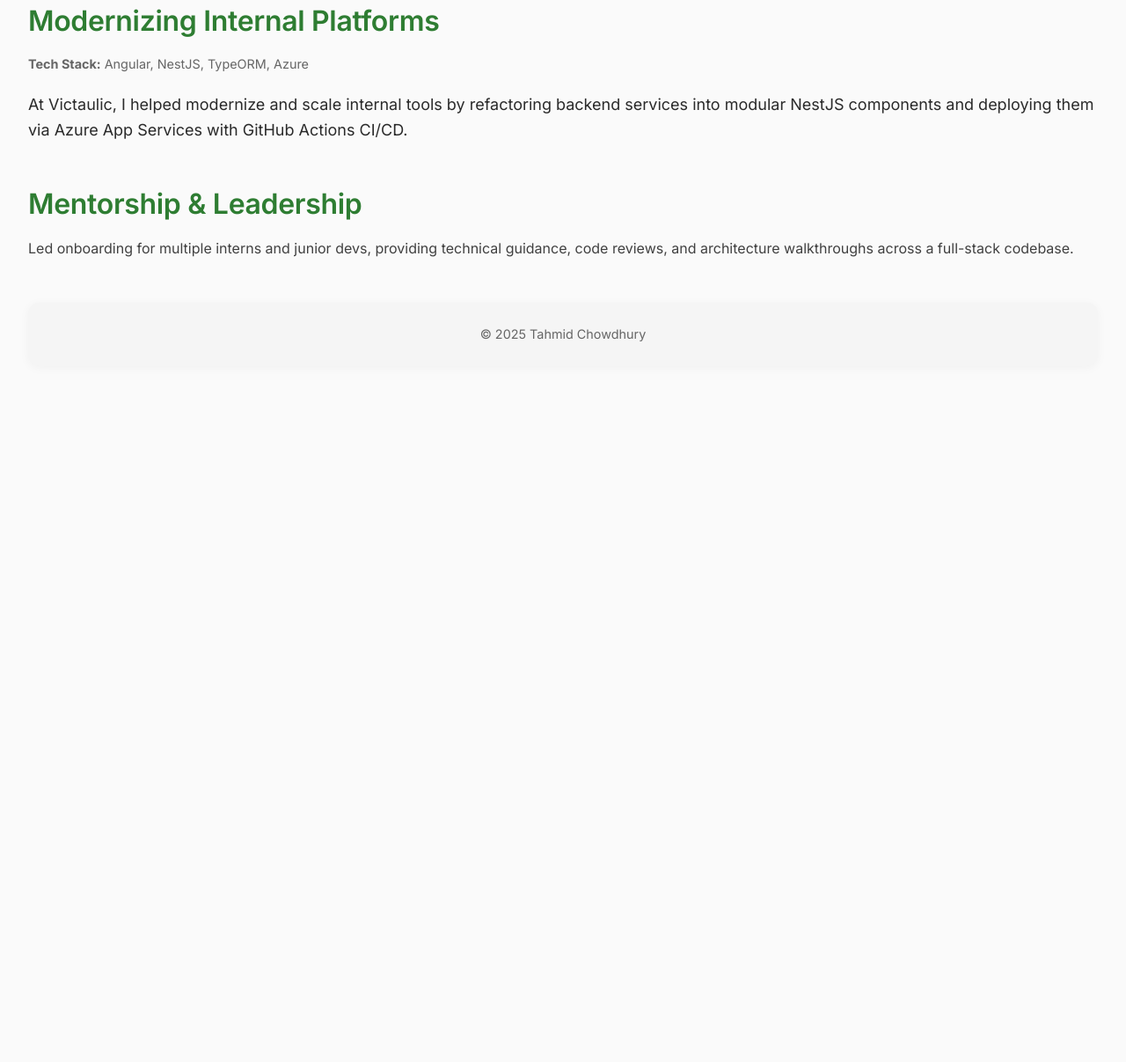
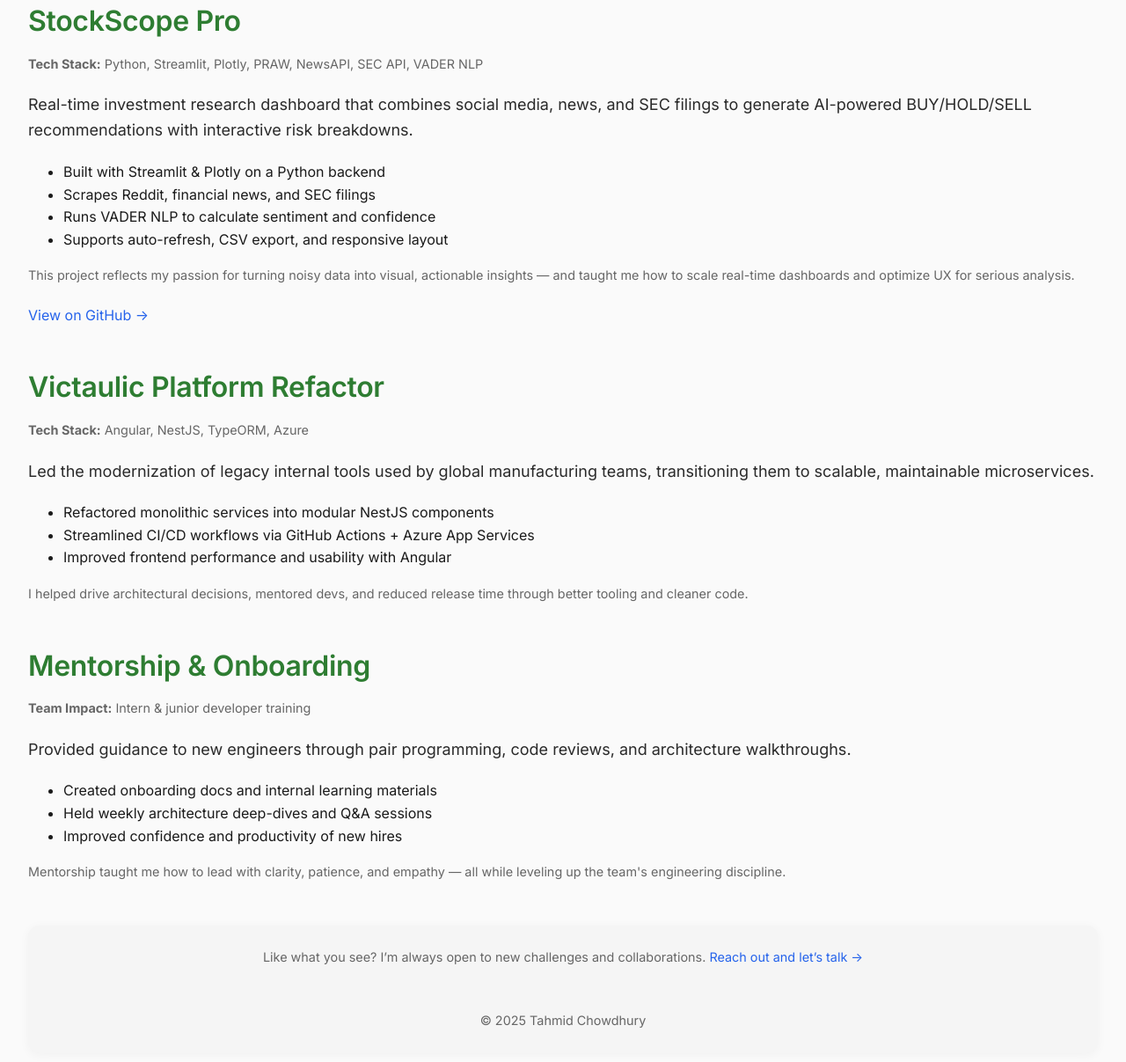
Before and after one commit to TahmidChowdhury/TahmidChowdhury.github.io, a plain HTML site: page projects.html in a window 1280 px wide. Shown: the part 271-1478 px from the top of the page at 88% size. Before the commit the page ends 800 px from the top, so only its background shows below. Drawn offline with Linux system fonts and the light colour scheme.

Commit message:
feat: update content across multiple pages to enhance personal branding and showcase projects

```diff
--- a/projects.html
+++ b/projects.html
@@ -41,19 +41,72 @@
   </header>
 
   <main>
-    <section>
-      <h2 class="project-title">Modernizing Internal Platforms</h2>
-      <p class="subtext"><strong>Tech Stack:</strong> Angular, NestJS, TypeORM, Azure</p>
-      <p class="lead-text">At Victaulic, I helped modernize and scale internal tools by refactoring backend services into modular NestJS components and deploying them via Azure App Services with GitHub Actions CI/CD.</p>
-    </section>
+    <main>
 
-    <section>
-      <h2 class="project-title">Mentorship & Leadership</h2>
-      <p>Led onboarding for multiple interns and junior devs, providing technical guidance, code reviews, and architecture walkthroughs across a full-stack codebase.</p>
-    </section>
+      <!-- StockScope Pro -->
+      <section class="project">
+        <h2 class="project-title">StockScope Pro</h2>
+        <p class="subtext"><strong>Tech Stack:</strong> Python, Streamlit, Plotly, PRAW, NewsAPI, SEC API, VADER NLP</p>
+        <p class="lead-text">
+          Real-time investment research dashboard that combines social media, news, and SEC filings to generate AI-powered BUY/HOLD/SELL recommendations with interactive risk breakdowns.
+        </p>
+        <ul>
+          <li>Built with Streamlit & Plotly on a Python backend</li>
+          <li>Scrapes Reddit, financial news, and SEC filings</li>
+          <li>Runs VADER NLP to calculate sentiment and confidence</li>
+          <li>Supports auto-refresh, CSV export, and responsive layout</li>
+        </ul>
+        <p class="subtext">
+          This project reflects my passion for turning noisy data into visual, actionable insights — and taught me how to scale real-time dashboards and optimize UX for serious analysis.
+        </p>
+        <a href="https://github.com/TahmidChowdhury/StockScope" target="_blank">View on GitHub →</a>
+      </section>
+
+      <!-- Victaulic Refactor Project -->
+      <section class="project">
+        <h2 class="project-title">Victaulic Platform Refactor</h2>
+        <p class="subtext"><strong>Tech Stack:</strong> Angular, NestJS, TypeORM, Azure</p>
+        <p class="lead-text">
+          Led the modernization of legacy internal tools used by global manufacturing teams, transitioning them to scalable, maintainable microservices.
+        </p>
+        <ul>
+          <li>Refactored monolithic services into modular NestJS components</li>
+          <li>Streamlined CI/CD workflows via GitHub Actions + Azure App Services</li>
+          <li>Improved frontend performance and usability with Angular</li>
+        </ul>
+        <p class="subtext">
+          I helped drive architectural decisions, mentored devs, and reduced release time through better tooling and cleaner code.
+        </p>
+      </section>
+
+      <!-- Mentorship Project -->
+      <section class="project">
+        <h2 class="project-title">Mentorship & Onboarding</h2>
+        <p class="subtext"><strong>Team Impact:</strong> Intern & junior developer training</p>
+        <p class="lead-text">
+          Provided guidance to new engineers through pair programming, code reviews, and architecture walkthroughs.
+        </p>
+        <ul>
+          <li>Created onboarding docs and internal learning materials</li>
+          <li>Held weekly architecture deep-dives and Q&A sessions</li>
+          <li>Improved confidence and productivity of new hires</li>
+        </ul>
+        <p class="subtext">
+          Mentorship taught me how to lead with clarity, patience, and empathy — all while leveling up the team's engineering discipline.
+        </p>
+      </section>
+
+    </main>
+
   </main>
 
   <footer>
+    <section class="project">
+      <p class="subtext">
+        Like what you see? I’m always open to new challenges and collaborations.
+        <a href="contact.html">Reach out and let’s talk →</a>
+      </p>
+    </section>
     <p>© 2025 Tahmid Chowdhury</p>
   </footer>
   <script src="assets/js/darkmode.js"></script>
```
Also changed, not shown: about.html (+16 -3 lines), contact.html (+19 -3 lines), index.html (+10 -2 lines).
